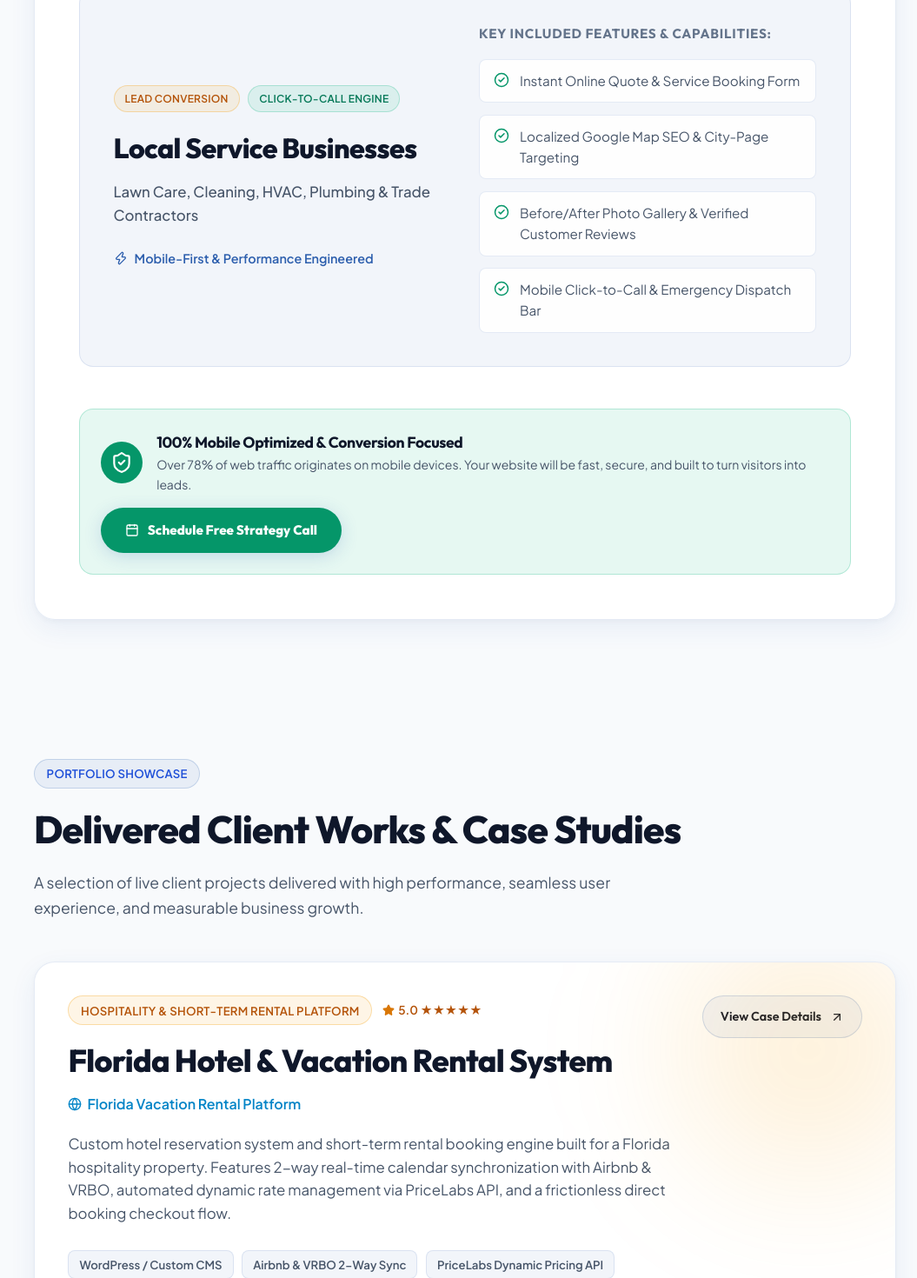
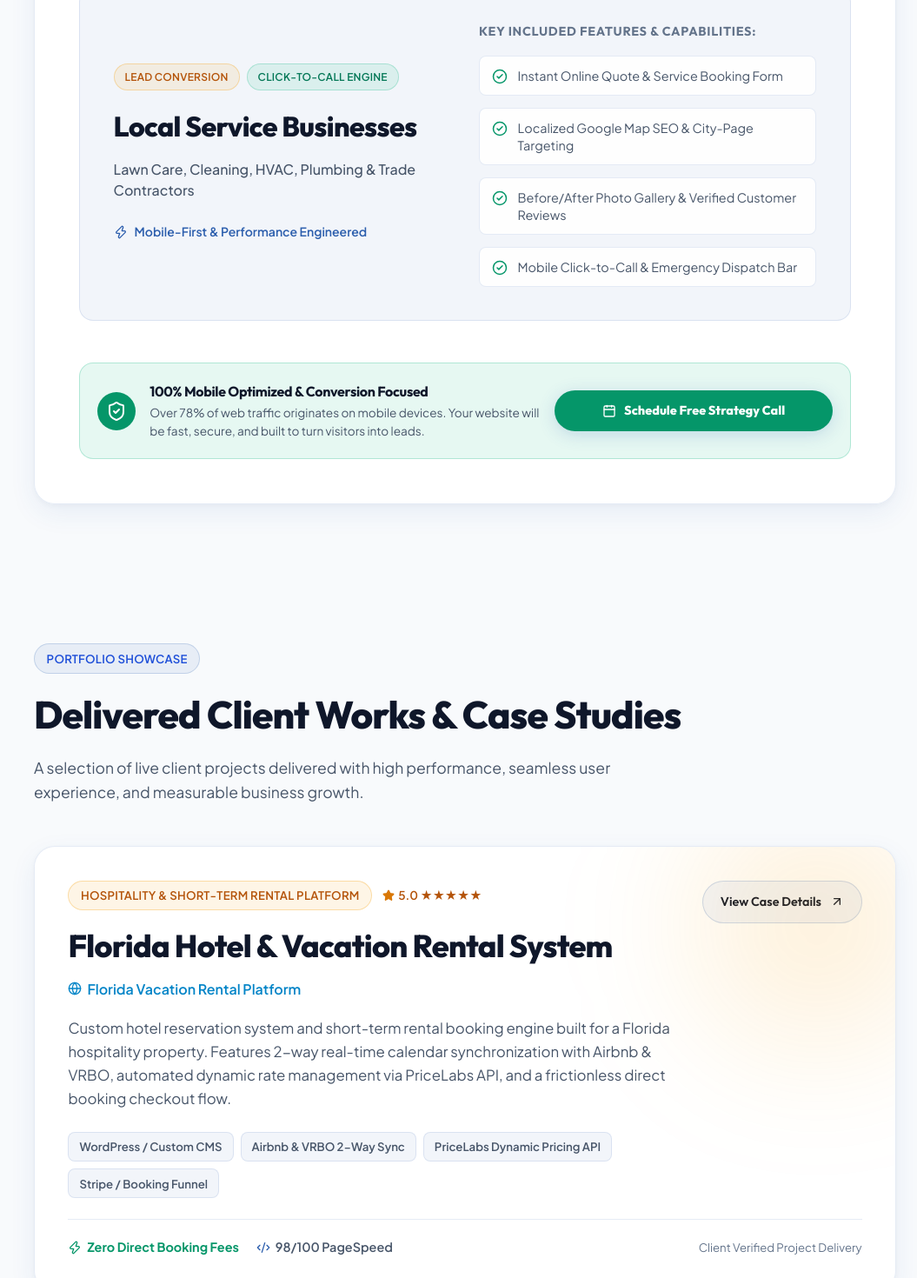
Before and after one commit to PrasanthKJ/prasanthkj_com, a React (Vite) app: page / in a window 1280 px wide. Shown: the part 2360-3830 px from the top of the page at 87% size, without its empty margins (225-1280 px from the left). Built offline with nearby package versions, Linux system fonts and the light colour scheme.

Commit message:
many fix, updated for mobile view optimization

```diff
--- a/src/components/Projects.jsx
+++ b/src/components/Projects.jsx
@@ -18,14 +18,16 @@ export default function Projects() {
       </div>
 
       <div style={{ display: 'flex', flexDirection: 'column', gap: '2.5rem' }}>
-        {FEATURED_PROJECTS.map((project, idx) => (
+        {FEATURED_PROJECTS.map((project) => (
           <div
             key={project.id}
             className="glass-card"
             style={{
-              padding: 'clamp(1.75rem, 3vw, 2.75rem)',
+              padding: 'clamp(1.5rem, 3vw, 2.75rem)',
               position: 'relative',
               overflow: 'hidden',
+              boxSizing: 'border-box',
+              maxWidth: '100%',
             }}
           >
             {/* Background Ambient Glow per Card */}
@@ -34,8 +36,8 @@ export default function Projects() {
                 position: 'absolute',
                 top: '-50px',
                 right: '-50px',
-                width: '300px',
-                height: '300px',
+                width: '280px',
+                height: '280px',
                 borderRadius: '50%',
                 background: project.accentGlow,
                 filter: 'blur(80px)',
@@ -43,9 +45,20 @@ export default function Projects() {
               }}
             ></div>
 
-            <div style={{ display: 'grid', gridTemplateColumns: '1fr auto', gap: '1.5rem', alignItems: 'flex-start' }}>
-              <div>
-                <div style={{ display: 'flex', flexWrap: 'wrap', alignItems: 'center', gap: '0.75rem', marginBottom: '0.75rem' }}>
+            {/* Upper Content & Action Button Row */}
+            <div
+              style={{
+                display: 'flex',
+                flexWrap: 'wrap',
+                justifyContent: 'space-between',
+                alignItems: 'flex-start',
+                gap: '1.5rem',
+                marginBottom: '1.5rem',
+                maxWidth: '100%',
+              }}
+            >
+              <div style={{ flex: '1 1 300px', minWidth: 0 }}>
+                <div style={{ display: 'flex', flexWrap: 'wrap', alignItems: 'center', gap: '0.75rem', marginBottom: '0.75rem', maxWidth: '100%' }}>
                   <span
                     className={
                       project.badgeColor === 'gold'
@@ -54,6 +67,7 @@ export default function Projects() {
                         ? 'pill-badge-emerald'
                         : 'pill-badge'
                     }
+                    style={{ maxWidth: '100%', boxSizing: 'border-box' }}
                   >
                     {project.category}
                   </span>
@@ -64,7 +78,7 @@ export default function Projects() {
                   </span>
                 </div>
 
-                <h3 style={{ fontSize: 'clamp(1.75rem, 3vw, 2.25rem)', fontWeight: 800, marginBottom: '0.5rem', color: 'var(--text-primary)' }}>
+                <h3 style={{ fontSize: 'clamp(1.6rem, 3vw, 2.25rem)', fontWeight: 800, marginBottom: '0.5rem', color: 'var(--text-primary)', wordBreak: 'break-word' }}>
                   {project.title}
                 </h3>
 
@@ -81,30 +95,35 @@ export default function Projects() {
                     fontWeight: 600,
                     textDecoration: 'none',
                     marginBottom: '1.25rem',
+                    wordBreak: 'break-all',
+                    maxWidth: '100%',
                   }}
                 >
-                  <Globe size={16} />
+                  <Globe size={16} style={{ flexShrink: 0 }} />
                   <span>{project.displayUrl}</span>
-                  {project.url.startsWith('http') && <ExternalLink size={14} />}
+                  {project.url.startsWith('http') && <ExternalLink size={14} style={{ flexShrink: 0 }} />}
                 </a>
 
-                <p style={{ color: 'var(--text-secondary)', fontSize: '1.05rem', lineHeight: 1.6, maxWidth: '850px', marginBottom: '1.75rem' }}>
+                <p style={{ color: 'var(--text-secondary)', fontSize: '1.05rem', lineHeight: 1.6, maxWidth: '850px', marginBottom: '1.5rem', wordBreak: 'break-word' }}>
                   {project.description}
                 </p>
 
                 {/* Tech Stack Tags */}
-                <div style={{ display: 'flex', flexWrap: 'wrap', gap: '0.6rem', marginBottom: '1.75rem' }}>
+                <div style={{ display: 'flex', flexWrap: 'wrap', gap: '0.5rem', maxWidth: '100%' }}>
                   {project.techStack.map((tech, tIdx) => (
                     <span
                       key={tIdx}
                       style={{
-                        padding: '0.3rem 0.75rem',
-                        borderRadius: 'var(--radius-sm)',
                         background: 'var(--btn-sec-bg)',
                         border: '1px solid var(--border-subtle)',
+                        borderRadius: 'var(--radius-sm)',
+                        padding: '0.35rem 0.75rem',
                         fontSize: '0.825rem',
+                        color: 'var(--text-secondary)',
                         fontWeight: 600,
-                        color: 'var(--text-secondary)',
+                        wordBreak: 'break-word',
+                        boxSizing: 'border-box',
+                        maxWidth: '100%',
                       }}
                     >
                       {tech}
@@ -113,8 +132,8 @@ export default function Projects() {
                 </div>
               </div>
 
-              {/* Action Button */}
-              <div>
+              {/* Action Button - Reinstated for Desktop & Mobile */}
+              <div style={{ flexShrink: 0 }}>
                 <a
                   href={project.url}
                   target={project.url.startsWith('http') ? '_blank' : '_self'}
@@ -135,7 +154,6 @@ export default function Projects() {
             {/* Bottom Metrics Bar */}
             <div
               style={{
-                marginTop: '1rem',
                 paddingTop: '1.25rem',
                 borderTop: '1px solid var(--border-subtle)',
                 display: 'flex',
@@ -143,15 +161,16 @@ export default function Projects() {
                 alignItems: 'center',
                 justifyContent: 'space-between',
                 gap: '1rem',
+                maxWidth: '100%',
               }}
             >
-              <div style={{ display: 'flex', alignItems: 'center', gap: '1.5rem', flexWrap: 'wrap' }}>
+              <div style={{ display: 'flex', alignItems: 'center', gap: '1.25rem', flexWrap: 'wrap' }}>
                 <div style={{ display: 'flex', alignItems: 'center', gap: '6px', fontSize: '0.9rem', color: 'var(--accent-emerald)', fontWeight: 700 }}>
-                  <Zap size={16} />
+                  <Zap size={16} style={{ flexShrink: 0 }} />
                   <span>{project.metrics.result}</span>
                 </div>
                 <div style={{ display: 'flex', alignItems: 'center', gap: '6px', fontSize: '0.9rem', color: 'var(--text-secondary)', fontWeight: 600 }}>
-                  <Code2 size={16} color="var(--accent-purple)" />
+                  <Code2 size={16} color="var(--accent-purple)" style={{ flexShrink: 0 }} />
                   <span>{project.metrics.speed}</span>
                 </div>
               </div>
--- a/src/components/WebSolutions.jsx
+++ b/src/components/WebSolutions.jsx
@@ -13,8 +13,11 @@ export default function WebSolutions() {
       <div
         className="glass-card"
         style={{
-          padding: 'clamp(2rem, 4vw, 3.5rem)',
+          padding: 'clamp(1.5rem, 4vw, 3.5rem)',
           border: '1px solid var(--border-subtle)',
+          boxSizing: 'border-box',
+          maxWidth: '100%',
+          overflow: 'hidden',
         }}
       >
         {/* Section Header */}
@@ -24,29 +27,17 @@ export default function WebSolutions() {
             <span>Tailored Web Solutions</span>
           </div>
 
-          <h2 style={{ fontSize: 'clamp(2rem, 3.5vw, 2.75rem)', fontWeight: 800, marginBottom: '1rem', lineHeight: 1.2, color: 'var(--text-primary)' }}>
+          <h2 style={{ fontSize: 'clamp(1.8rem, 3.5vw, 2.75rem)', fontWeight: 800, marginBottom: '1rem', lineHeight: 1.2, color: 'var(--text-primary)' }}>
             High-Converting Websites Engineered for <span className="gradient-text-emerald">Business Growth</span>
           </h2>
 
-          <p style={{ color: 'var(--text-secondary)', fontSize: '1.1rem', lineHeight: 1.6 }}>
+          <p style={{ color: 'var(--text-secondary)', fontSize: '1.05rem', lineHeight: 1.6 }}>
             Select a business category below to explore custom web features, capabilities, and conversion architecture:
           </p>
         </div>
 
         {/* High-UX Segmented Control Tab Switcher */}
-        <div
-          style={{
-            display: 'inline-flex',
-            flexWrap: 'wrap',
-            gap: '0.4rem',
-            background: 'var(--btn-sec-bg)',
-            padding: '0.4rem',
-            borderRadius: 'var(--radius-full)',
-            border: '1px solid var(--border-subtle)',
-            marginBottom: '2.5rem',
-            maxWidth: '100%',
-          }}
-        >
+        <div className="web-solutions-tab-bar">
           {US_SMALL_BIZ_SOLUTIONS.map((item, idx) => {
             const isSelected = activeTab === idx;
             const IconComponent = tabIcons[idx] || Wrench;
@@ -55,24 +46,15 @@ export default function WebSolutions() {
               <button
                 key={item.id}
                 onClick={() => setActiveTab(idx)}
+                className="web-solutions-tab-btn"
                 style={{
-                  padding: '0.65rem 1.25rem',
-                  borderRadius: 'var(--radius-full)',
-                  border: 'none',
                   background: isSelected ? 'linear-gradient(135deg, var(--accent-purple) 0%, #1e4078 100%)' : 'transparent',
                   color: isSelected ? '#ffffff' : 'var(--text-secondary)',
                   fontWeight: isSelected ? 700 : 500,
-                  fontSize: '0.9rem',
-                  cursor: 'pointer',
-                  transition: 'all 0.25s cubic-bezier(0.16, 1, 0.3, 1)',
-                  display: 'inline-flex',
-                  alignItems: 'center',
-                  gap: '0.5rem',
                   boxShadow: isSelected ? '0 4px 15px rgba(44, 94, 173, 0.35)' : 'none',
-                  whiteSpace: 'nowrap',
                 }}
               >
-                <IconComponent size={16} color={isSelected ? '#ffffff' : 'var(--accent-purple)'} />
+                <IconComponent size={16} color={isSelected ? '#ffffff' : 'var(--accent-purple)'} style={{ flexShrink: 0 }} />
                 <span>{item.title}</span>
               </button>
             );
@@ -84,31 +66,33 @@ export default function WebSolutions() {
           style={{
             background: 'var(--btn-sec-bg)',
             borderRadius: 'var(--radius-md)',
-            padding: 'clamp(1.5rem, 3vw, 2.5rem)',
+            padding: 'clamp(1.25rem, 3vw, 2.5rem)',
             border: '1px solid var(--border-subtle)',
             display: 'grid',
-            gridTemplateColumns: 'repeat(auto-fit, minmax(300px, 1fr))',
+            gridTemplateColumns: 'repeat(auto-fit, minmax(260px, 1fr))',
             gap: '2rem',
             alignItems: 'center',
             marginBottom: '3rem',
+            maxWidth: '100%',
+            boxSizing: 'border-box',
           }}
         >
           <div>
-            {/* 1 Single Line Benefit Pills Container */}
-            <div style={{ display: 'flex', alignItems: 'center', gap: '0.6rem', marginBottom: '1rem', flexWrap: 'nowrap', overflowX: 'auto' }}>
-              <span className="pill-badge-gold" style={{ fontSize: '0.75rem', whiteSpace: 'nowrap', flexShrink: 0, padding: '0.3rem 0.75rem' }}>
+            {/* Responsive Benefit Pills Container */}
+            <div style={{ display: 'flex', alignItems: 'center', gap: '0.5rem', marginBottom: '1rem', flexWrap: 'wrap', maxWidth: '100%' }}>
+              <span className="pill-badge-gold" style={{ fontSize: '0.75rem', padding: '0.3rem 0.75rem', boxSizing: 'border-box', maxWidth: '100%' }}>
                 {activeSolution.tag}
               </span>
-              <span className="pill-badge-emerald" style={{ fontSize: '0.75rem', whiteSpace: 'nowrap', flexShrink: 0, padding: '0.3rem 0.75rem' }}>
+              <span className="pill-badge-emerald" style={{ fontSize: '0.75rem', padding: '0.3rem 0.75rem', boxSizing: 'border-box', maxWidth: '100%' }}>
                 {activeSolution.impact}
               </span>
             </div>
 
-            <h3 style={{ fontSize: 'clamp(1.5rem, 2.5vw, 2rem)', fontWeight: 800, marginBottom: '0.75rem', color: 'var(--text-primary)' }}>
+            <h3 style={{ fontSize: 'clamp(1.4rem, 2.5vw, 2rem)', fontWeight: 800, marginBottom: '0.75rem', color: 'var(--text-primary)', wordBreak: 'break-word' }}>
               {activeSolution.title}
             </h3>
 
-            <p style={{ fontSize: '1.05rem', color: 'var(--text-secondary)', marginBottom: '1.5rem', fontWeight: 500 }}>
+            <p style={{ fontSize: '1rem', color: 'var(--text-secondary)', marginBottom: '1.5rem', fontWeight: 500, lineHeight: 1.5, wordBreak: 'break-word' }}>
               {activeSolution.subtitle}
             </p>
 
@@ -119,16 +103,17 @@ export default function WebSolutions() {
                 gap: '0.5rem',
                 color: 'var(--accent-purple)',
                 fontWeight: 600,
-                fontSize: '0.9rem',
+                fontSize: '0.875rem',
+                flexWrap: 'wrap',
               }}
             >
-              <Zap size={16} />
+              <Zap size={16} style={{ flexShrink: 0 }} />
               <span>Mobile-First & Performance Engineered</span>
             </div>
           </div>
 
           <div>
-            <h4 style={{ fontSize: '0.95rem', fontWeight: 700, textTransform: 'uppercase', color: 'var(--text-muted)', marginBottom: '1rem', letterSpacing: '0.05em' }}>
+            <h4 style={{ fontSize: '0.9rem', fontWeight: 700, textTransform: 'uppercase', color: 'var(--text-muted)', marginBottom: '1rem', letterSpacing: '0.05em' }}>
               Key Included Features & Capabilities:
             </h4>
 
@@ -140,16 +125,19 @@ export default function WebSolutions() {
                     display: 'flex',
                     alignItems: 'flex-start',
                     gap: '0.75rem',
-                    fontSize: '0.95rem',
+                    fontSize: '0.9rem',
                     color: 'var(--text-secondary)',
                     background: 'var(--bg-card)',
-                    padding: '0.75rem 1rem',
+                    padding: '0.75rem 0.85rem',
                     borderRadius: 'var(--radius-sm)',
                     border: '1px solid var(--border-subtle)',
+                    wordBreak: 'break-word',
+                    boxSizing: 'border-box',
+                    maxWidth: '100%',
                   }}
                 >
                   <CheckCircle2 size={18} color="var(--accent-emerald)" style={{ marginTop: '2px', flexShrink: 0 }} />
-                  <span>{feat}</span>
+                  <span style={{ lineHeight: 1.4 }}>{feat}</span>
                 </li>
               ))}
             </ul>
@@ -162,19 +150,21 @@ export default function WebSolutions() {
             background: 'var(--pill-emerald-bg)',
             border: '1px solid rgba(16, 185, 129, 0.25)',
             borderRadius: 'var(--radius-md)',
-            padding: '1.5rem',
+            padding: '1.25rem',
             display: 'flex',
             flexWrap: 'wrap',
             alignItems: 'center',
             justifyContent: 'space-between',
             gap: '1rem',
+            maxWidth: '100%',
+            boxSizing: 'border-box',
           }}
         >
-          <div style={{ display: 'flex', alignItems: 'center', gap: '1rem' }}>
+          <div style={{ display: 'flex', alignItems: 'center', gap: '1rem', minWidth: 0, flex: '1 1 280px' }}>
             <div
               style={{
-                width: '48px',
-                height: '48px',
+                width: '44px',
+                height: '44px',
                 borderRadius: '50%',
                 background: 'var(--accent-emerald)',
                 display: 'flex',
@@ -184,13 +174,13 @@ export default function WebSolutions() {
                 flexShrink: 0,
               }}
             >
-              <ShieldCheck size={26} />
+              <ShieldCheck size={24} />
             </div>
-            <div>
-              <h4 style={{ fontSize: '1.1rem', fontWeight: 700, color: 'var(--text-primary)' }}>
+            <div style={{ minWidth: 0 }}>
+              <h4 style={{ fontSize: '1rem', fontWeight: 700, color: 'var(--text-primary)', wordBreak: 'break-word' }}>
                 100% Mobile Optimized & Conversion Focused
               </h4>
-              <p style={{ fontSize: '0.875rem', color: 'var(--text-secondary)' }}>
+              <p style={{ fontSize: '0.85rem', color: 'var(--text-secondary)', wordBreak: 'break-word' }}>
                 Over 78% of web traffic originates on mobile devices. Your website will be fast, secure, and built to turn visitors into leads.
               </p>
             </div>
@@ -201,7 +191,7 @@ export default function WebSolutions() {
             target="_blank"
             rel="noopener noreferrer"
             className="btn-primary"
-            style={{ background: 'var(--accent-emerald)', color: '#ffffff', fontWeight: 800 }}
+            style={{ background: 'var(--accent-emerald)', color: '#ffffff', fontWeight: 800, padding: '0.75rem 1.25rem', fontSize: '0.9rem', width: '100%', maxWidth: '320px', justifyContent: 'center' }}
           >
             <Calendar size={16} />
             Schedule Free Strategy Call
```
Also changed, not shown: src/components/ContactHubspot.jsx (+5 -2 lines), src/components/NewsletterKit.jsx (+14 -10 lines), src/components/TechnicalBlog.jsx (+18 -11 lines), src/components/Testimonials.jsx (+20 -13 lines), src/styles/index.css (+111 -1 lines).
